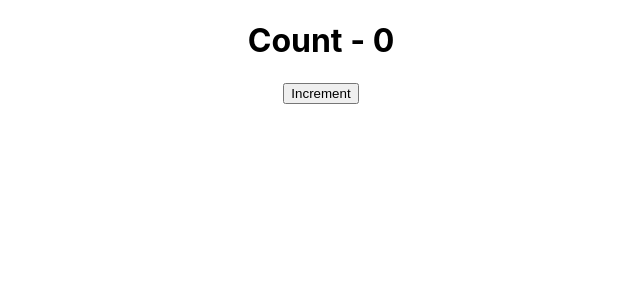
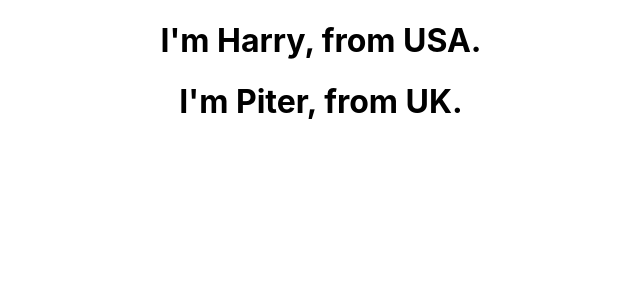
Before and after one commit to Prodip2416/react-exercise, a React (Create React App) app in the folder hello-react/: page / in a window 1280 px wide. Shown: the top 300 px of the page, without its empty margins (319-959 px from the left). Built offline with nearby package versions, Linux system fonts and the light colour scheme.

Commit message:
Destructuring props in react

```diff
--- a/hello-react/src/App.js
+++ b/hello-react/src/App.js
@@ -11,7 +11,8 @@
 // import FunctionalProps from './components/FunctionalProps';
 // import ClassProps from './components/ClassProps';
 // import State from './components/State';
-import SetState from './components/SetState';
+// import SetState from './components/SetState';
+import Destructuring from './components/Destructuring';
 
 function App() {
   return (
@@ -34,7 +35,9 @@
       </ClassProps> */}
 
       {/* <State/> */}
-      <SetState/>
+      {/* <SetState/> */}
+      <Destructuring name="Harry" country="USA"/>
+      <Destructuring name="Piter" country="UK"/>
     </div>
   );
 }
--- /dev/null
+++ b/hello-react/src/components/Destructuring.js
@@ -0,0 +1,27 @@
+// import React, { Component } from 'react'
+
+// class Destructuring extends Component {
+//     render() {
+//         const { name, country } = this.props;
+//         return (
+//             <div>
+//                 <h1>I'm {name}, from {country}</h1>
+//             </div>
+//         )
+//     }
+// }
+
+// export default Destructuring
+
+import React from 'react'
+
+function Destructuring({name, country}) {
+    //const {name, country} = props
+    return (
+        <div>
+            <h1>I'm {name}, from {country}.</h1>
+        </div>
+    )
+}
+
+export default Destructuring
```
